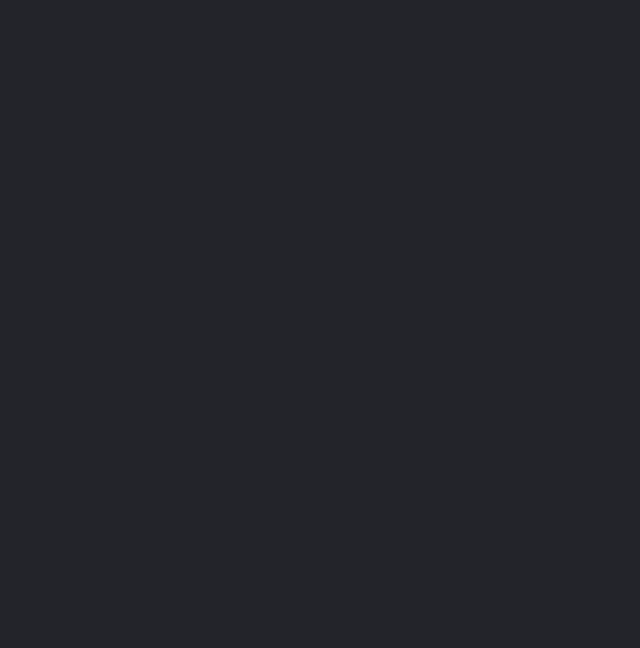
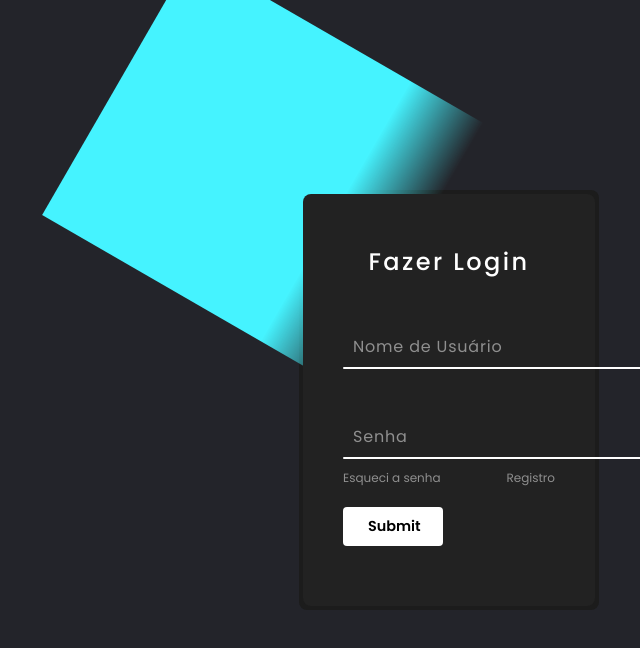
Before and after one commit to brunasiaovn/pagina-de-login-animada, a plain HTML site: page index.html in a window 1280 px wide. Shown: the whole page, without its empty margins (191-831 px from the left). Drawn offline with Linux system fonts and the light colour scheme.

Commit message:
Update index.html

```diff
--- a/index.html
+++ b/index.html
@@ -9,4 +9,26 @@
 </head>
 
 <body>
-    <div class
+    <div class="box">
+        <span class="borderLine"></span>
+        <form>
+            <h2>Fazer Login</h2>
+            <div class="inputBox">
+            <input type="text" required="required">
+            <span>Nome de Usuário</span>
+            <i></i>
+            </div>
+            <div class="inputBox">
+                <input type="password" required="required">
+                <span>Senha</span>
+                <i></i>
+            </div>
+            <div class="links">
+                <a href="#">Esqueci a senha</a>
+                <a href="#">Registro</a>
+            </div>
+            <input type="submit" volue="Login">
+        </form>
+    </div>
+</body>
+</html>
```
